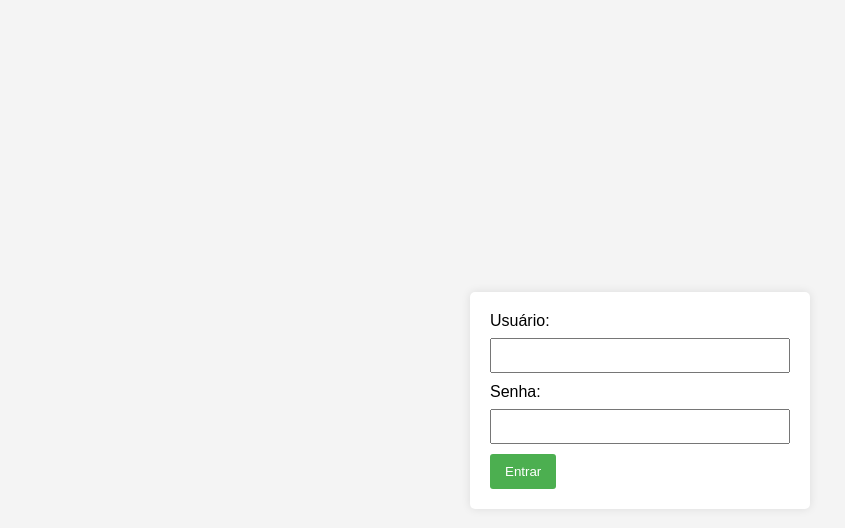
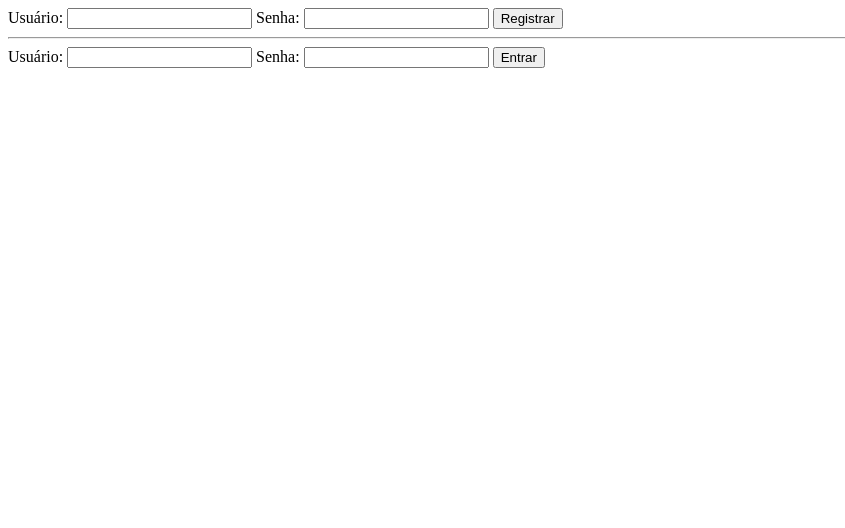
Before and after one commit to goncalofloro/MAS, a plain HTML site: page MAS website/login.html in a window 1280 px wide. Shown: the whole page, without its empty margins (0-845 px from the left). Drawn offline with Linux system fonts and the light colour scheme.

Commit message:
login a funcionar

```diff
--- a/MAS website/login.html
+++ b/MAS website/login.html
@@ -5,52 +5,22 @@
     <meta name="viewport" content="width=device-width, initial-scale=1.0">
     <title>Login Form</title>
     <style>
-        body {
-            font-family: Arial, sans-serif;
-            background-color: #f4f4f4;
-            margin: 0;
-            display: flex;
-            justify-content: center;
-            align-items: center;
-            height: 100vh;
-        }
-
-        form {
-            background-color: #fff;
-            padding: 20px;
-            border-radius: 5px;
-            box-shadow: 0 0 10px rgba(0, 0, 0, 0.1);
-            width: 300px;
-        }
-
-        label {
-            display: block;
-            margin-bottom: 8px;
-        }
-
-        input {
-            width: 100%;
-            padding: 8px;
-            margin-bottom: 10px;
-            box-sizing: border-box;
-        }
-
-        button {
-            background-color: #4caf50;
-            color: #fff;
-            padding: 10px 15px;
-            border: none;
-            border-radius: 3px;
-            cursor: pointer;
-        }
-
-        button:hover {
-            background-color: #45a049;
-        }
     </style>
 </head>
 <body>
-    <form onsubmit="login()">
+    <form onsubmit="register()">
+        <label for="regUsername">Usuário:</label>
+        <input type="text" id="regUsername" name="regUsername" required>
+
+        <label for="regPassword">Senha:</label>
+        <input type="password" id="regPassword" name="regPassword" required>
+
+        <button type="submit">Registrar</button>
+    </form>
+
+    <hr>
+
+    <form onsubmit="login(event)">
         <label for="username">Usuário:</label>
         <input type="text" id="username" name="username" required>
 
@@ -61,12 +31,24 @@
     </form>
 
     <script>
-        function login() {
+        function register() {
+            var regUsername = document.getElementById('regUsername').value;
+            var regPassword = document.getElementById('regPassword').value;
+            if (localStorage.getItem(regUsername) !== null) {
+                alert('Usuário já registrado. Escolha outro nome de usuário.');
+                return false;
+            }
+            localStorage.setItem(regUsername, regPassword);
+            alert('Registro concluído com sucesso. Faça login para acessar o perfil.');
+            return false;
+        }
+
+        function login(event) {
+            event.preventDefault();
             var enteredUsername = document.getElementById('username').value;
             var enteredPassword = document.getElementById('password').value;
-            if (enteredUsername === 'usuario' && enteredPassword === 'senha') {
-                localStorage.setItem('username', enteredUsername);
-                localStorage.setItem('password', enteredPassword);
+            if (localStorage.getItem(enteredUsername) === enteredPassword) {
+                alert('Login bem-sucedido. Redirecionando para o perfil.');
                 window.location.href = 'perfil.html';
             } else {
                 alert('Credenciais inválidas. Tente novamente.');
```
Also changed, not shown: MAS website/perfil.html (+0 -3 lines).
